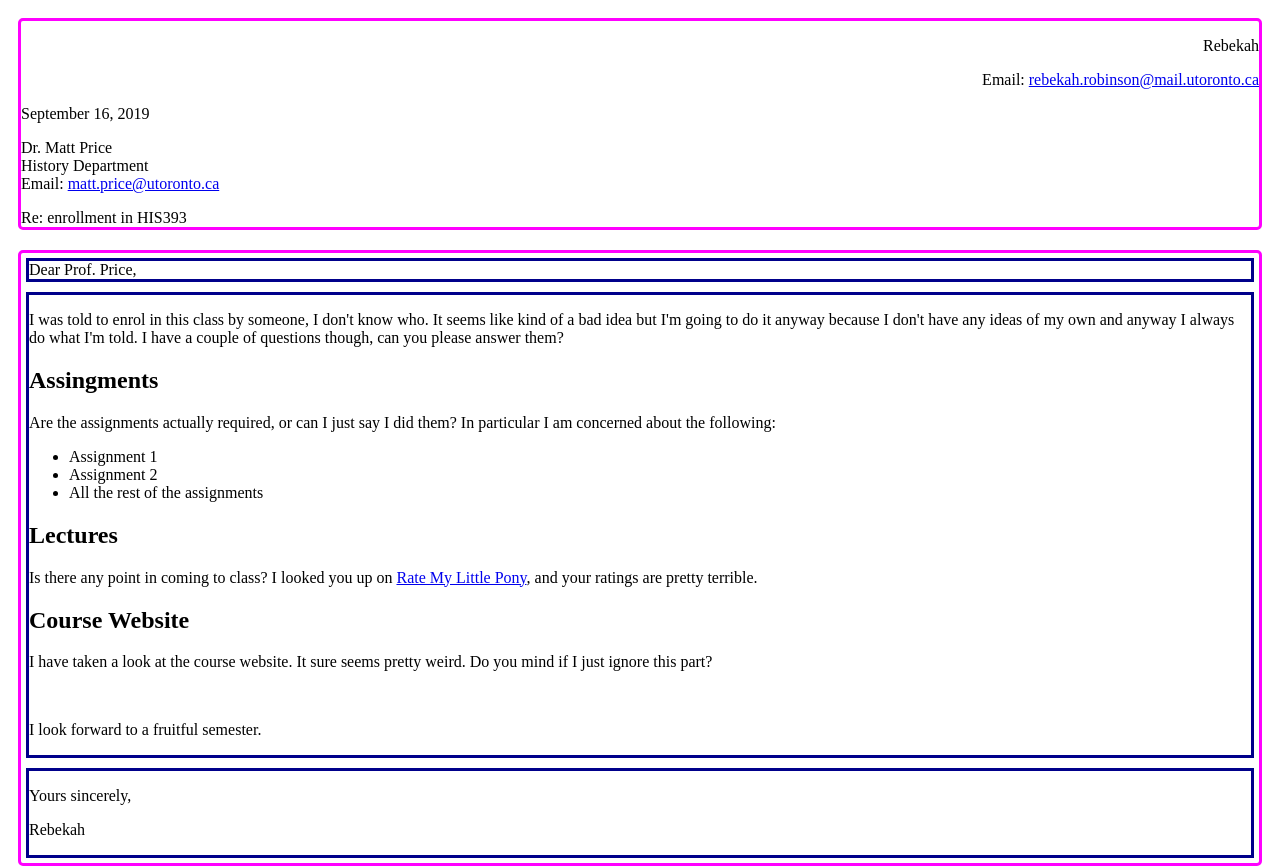
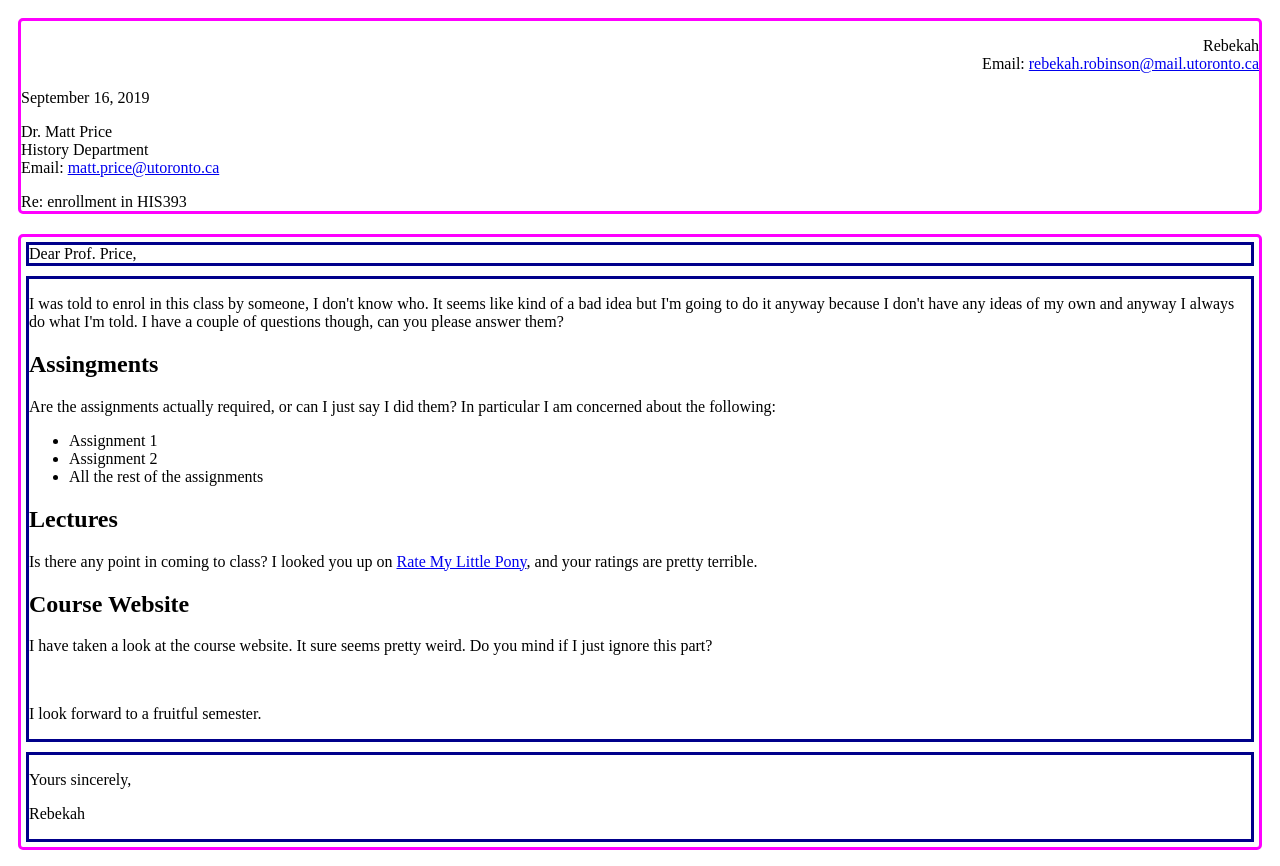
Before and after one commit to dh20199/01-blog-rebekahr224, a website: page 01/index.html in a window 1280 px wide. Shown: the top 866 px of the page. Drawn offline with Linux system fonts and the light colour scheme.

Commit message:
final edits of index file

```diff
--- a/01/index.html
+++ b/01/index.html
@@ -11,8 +11,9 @@
             <header>
                 <div class="senderinfo">
                     <p>
-                            <p>Rebekah</p>
-                            <p>Email: <a href="mailto:rebekah.robinson@utoronto.ca">rebekah.robinson@mail.utoronto.ca</a> </p>
+                            <p>Rebekah
+                            <br>
+                            Email: <a href="mailto:rebekah.robinson@utoronto.ca">rebekah.robinson@mail.utoronto.ca</a> </p>
 
                     </p>
                 </div>
```
